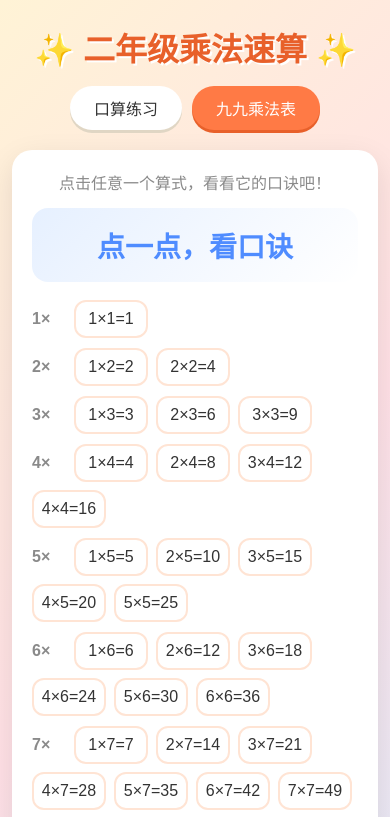
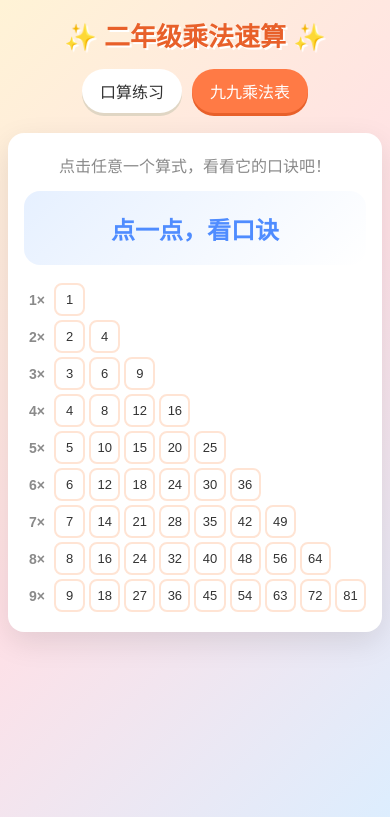
Before and after one commit to dlwangwj/sxcf2year, a plain HTML site: page index.html in a window 390 px wide. Both pictures are taken after a click on the button "九九乘法表". Shown: the top 817 px of the page. Drawn offline with Linux system fonts and the light colour scheme.

Commit message:
first commit

```diff
--- a/index.html
+++ b/index.html
@@ -157,26 +157,46 @@
   }
   .detail .formula { font-size: 28px; font-weight: bold; color: var(--accent); }
   .detail .kj { font-size: 22px; color: var(--primary-dark); margin-top: 4px; }
-  .mul-row { display: flex; flex-wrap: wrap; gap: 8px; margin-bottom: 10px; align-items: center; }
-  .mul-row .idx { width: 34px; font-weight: bold; color: var(--muted); }
+  .mul-grid { display: grid; grid-template-columns: 34px repeat(9, 1fr); gap: 6px; }
+  .mul-grid .idx {
+    display: flex;
+    align-items: center;
+    justify-content: center;
+    font-weight: bold;
+    color: var(--muted);
+    font-size: 14px;
+  }
   .cell {
-    width: 84px;
     padding: 8px 0;
     border: 2px solid #ffe4d4;
-    border-radius: 12px;
+    border-radius: 10px;
     background: #fff;
     font-family: inherit;
-    font-size: 16px;
+    font-size: 14px;
     cursor: pointer;
     color: var(--ink);
   }
   .cell:hover { background: #fff3ec; }
   .cell.on { background: var(--primary); border-color: var(--primary); color: #fff; }
 
+  #table { max-width: 680px; }
+  button { -webkit-tap-highlight-color: transparent; touch-action: manipulation; }
+
+  /* ---------- 手机适配 ---------- */
   @media (max-width: 520px) {
-    .expr { font-size: 48px; }
-    .card { padding: 20px; }
-    .cell { width: 74px; }
+    body { padding: 16px 8px 32px; }
+    h1 { font-size: 26px; }
+    .tab { padding: 10px 18px; }
+    .card { padding: 20px 16px; border-radius: 16px; }
+    .chip { width: 44px; height: 44px; }
+    .expr { font-size: 40px; }
+    .expr .op, .expr .eq { margin: 0 4px; }
+    .answer-box { width: 110px; font-size: 36px; }
+    .btn { padding: 12px 24px; }
+    .mul-grid { grid-template-columns: 26px repeat(9, 1fr); gap: 4px; }
+    .cell { font-size: 13px; padding: 7px 0; border-radius: 8px; }
+    .cell .full { display: none; }   /* 手机上只显示积，算式点击后在上方查看 */
+    .detail .formula { font-size: 24px; }
   }
 </style>
 </head>
@@ -222,10 +242,10 @@
         </div>
       </div>
 
-      <div class="feedback" id="feedback"></div>
       <div class="actions">
         <button class="btn blue" id="submitBtn">提交</button>
       </div>
+      <div class="feedback" id="feedback"></div>
     </div>
 
     <!-- 结果 -->
@@ -245,7 +265,7 @@
     <div class="detail" id="detail">
       <div class="formula">点一点，看口诀</div>
     </div>
-    <div id="grid"></div>
+    <div id="grid" class="mul-grid"></div>
   </section>
 
 <script>
@@ -426,17 +446,19 @@
   const detail = el('detail');
 
   for (let i = 1; i <= 9; i++) {
-    const row = document.createElement('div');
-    row.className = 'mul-row';
     const idx = document.createElement('span');
     idx.className = 'idx';
     idx.textContent = i + '×';
-    row.appendChild(idx);
+    grid.appendChild(idx);
 
-    for (let j = 1; j <= i; j++) {
+    for (let j = 1; j <= 9; j++) {
+      if (j > i) {
+        grid.appendChild(document.createElement('span'));   // 空位，保证每行对齐
+        continue;
+      }
       const cell = document.createElement('button');
       cell.className = 'cell';
-      cell.textContent = `${j}×${i}=${i * j}`;
+      cell.innerHTML = `<span class="full">${j}×${i}=</span>${i * j}`;
       cell.addEventListener('click', () => {
         document.querySelectorAll('.cell.on').forEach(c => c.classList.remove('on'));
         cell.classList.add('on');
@@ -444,9 +466,8 @@
           `<div class="formula">${j} × ${i} = ${i * j}</div>` +
           `<div class="kj">${kouJue(i, j)}</div>`;
       });
-      row.appendChild(cell);
+      grid.appendChild(cell);
     }
-    grid.appendChild(row);
   }
 </script>
 </body>
```
